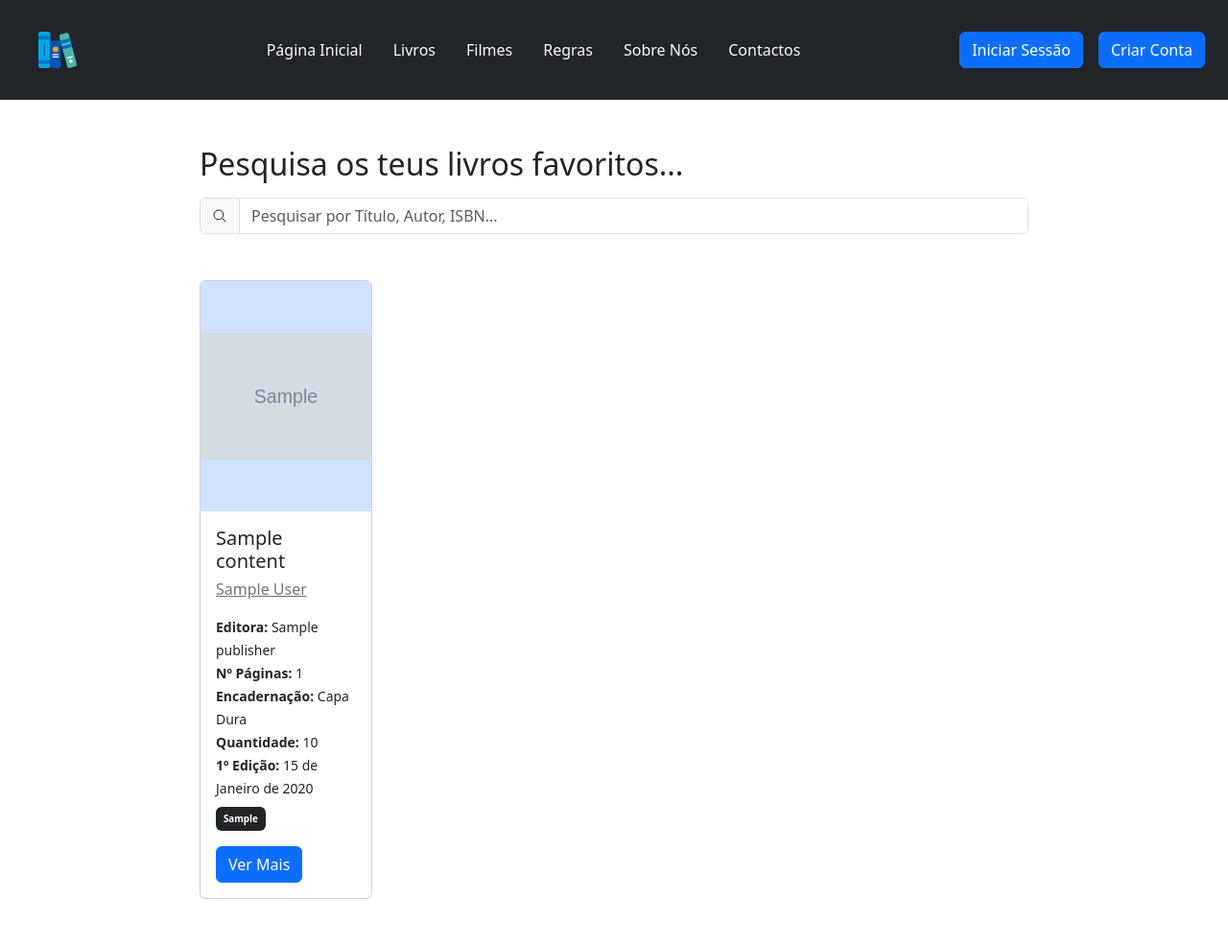
After one commit to Kurt3z/library_project, a Django app: template books/templates/books/list-books.html in a window 1280 px wide. The commit adds this page. Shown: the whole page at 96% size. Run offline with Django 4.2, Linux system fonts and the light colour scheme; the template is opened without the code that fills it: values that come from a table or form of the project are taken from there, others are empty; tables that the repository leaves empty hold one stand-in row (values such as "Sample post"); grey boxes marked "Sample" are stand-in pictures; some libraries are stand-ins or nearby versions.

Commit message:
Complete Add Book Feature and Template of Book Listing

```diff
--- a/books/models/book.py
+++ b/books/models/book.py
@@ -13,5 +13,5 @@ class Book(Content):
     cover = models.ImageField(upload_to="images/books/")
     authors = models.ManyToManyField(Author, related_name="books")
 
-    def get_book_description(self):
-        return f"'{self.title}' by {self.authors.__str__()} | {self.pages} pages"
+    def __str__(self):
+        return self.title
--- /dev/null
+++ b/books/templates/books/list-books.html
@@ -0,0 +1,55 @@
+{% extends "main.html" %}
+
+
+{% block content %}
+<main class="container-fluid w-75 p-5">
+    <h2 class="mb-3">Pesquisa os teus livros favoritos...</h2>
+    <form action="">
+        <div class="input-group mb-5">
+            <span class="input-group-text" id="basic-addon1">
+                <ion-icon name="search-outline"></ion-icon>
+            </span>
+            <input type="text" class="form-control" placeholder="Pesquisar por Título, Autor, ISBN..." aria-label="Username" aria-describedby="basic-addon1">
+          </div>
+    </form>
+
+    <div class="row row-cols-1 row-cols-md-2 row-cols-lg-3 row-cols-xl-4 g-5">
+        {% for book in books %}
+        <div class="col">
+            <div class="card">
+                <img src="{{book.cover.url}}" alt="" class="card-img-top bg-primary-subtle" style="object-fit: contain; height: 15rem;"/>
+                <div class="card-body">
+                    <h5 class="card-title">{{book.title}}</h5>
+                    {% for author in book.authors.all %}
+                    <h6 class="card-title"><a href="#" class="link-secondary">{{author.first_name}} {{author.last_name}}</a></h6>
+                    {% endfor %}
+                    <p class="card-text">
+                        <ul class="list-unstyled">
+                            <li><small class="fw-bold">Editora: </small> <small>{{book.publisher}}</small></li>
+                            <li><small class="fw-bold">Nº Páginas: </small> <small>{{book.pages}}</small></li>
+                            <li><small class="fw-bold">Encadernação: </small> <small>{{book.get_format_display}}</small></li>
+                            <li><small class="fw-bold">Quantidade: </small> <small>{{book.quantity}}</small></li>
+                            <li><small class="fw-bold">1º Edição: </small> <small>{{book.publication_date}}</small></li>
+                            <li style="font-size: 13px;">
+                                {% for genre in book.genre.all|slice:"4" %}
+                                    <span class="badge text-bg-dark p-2 mt-2">{{genre}}</span>
+                                {% endfor %}
+                            </li>
+                        </ul>
+                    </p>
+                    <a href="#" class="btn btn-primary">Ver Mais</a>
+                </div>
+            </div>
+        </div>
+        {% endfor %}
+
+    </div>
+
+
+
+
+</main>
+
+
+
+{% endblock content %}
--- a/books/urls.py
+++ b/books/urls.py
@@ -3,5 +3,5 @@ from . import views
 
 urlpatterns = [
     path("", views.listBooks, name="books"),
-    path("add-book", views.addBook, name="add-book")
+    path("add-book", views.addBook, name="add-book"),
 ]
--- a/core/models/content.py
+++ b/core/models/content.py
@@ -16,7 +16,7 @@ class Content(models.Model):
         Publisher, on_delete=models.SET_NULL, null=True)
     genre = models.ManyToManyField(Genre)
     language = models.ForeignKey(Country, on_delete=models.PROTECT, default="")
-    slug = models.SlugField(default="", blank=True, null=False, db_index=True)
+    slug = models.SlugField(default="", db_index=True)
 
     class Meta:
         verbose_name_plural = "Content"
--- a/library_project/settings.py
+++ b/library_project/settings.py
@@ -118,7 +118,7 @@ AUTH_PASSWORD_VALIDATORS = [
 # Internationalization
 # https://docs.djangoproject.com/en/4.2/topics/i18n/
 
-LANGUAGE_CODE = "en-us"
+LANGUAGE_CODE = "pt"
 
 TIME_ZONE = "UTC"
 
--- a/templates/navbar.html
+++ b/templates/navbar.html
@@ -23,7 +23,7 @@
                 <a class="nav-link link-light link-opacity-50-hover nav-link mt-4 mt-lg-0" href="{% url "index" %}">Página Inicial</a>
             </li>
             <li class="nav-item">
-                <a class="nav-link link-light link-opacity-50-hover" href="./list-books.html">Livros</a>
+                <a class="nav-link link-light link-opacity-50-hover" href="{% url "books" %}">Livros</a>
             </li>
             <li class="nav-item">
                 <a class="nav-link link-light link-opacity-50-hover" href="#">Filmes</a>
```
Also changed, not shown: books/templates/books/book-form.html (+21 -1 lines), books/views.py (+17 -2 lines), users/views.py (+5 -2 lines), core/migrations/0011_alter_content_slug.py (added), uploads/images/authors/Carlos_Ruiz_Zafón.jpg (added), uploads/images/authors/George_Orwell.jpg (added), uploads/images/books/1984.png (added), uploads/images/books/a-sombra-do-vento.jpg (added).
